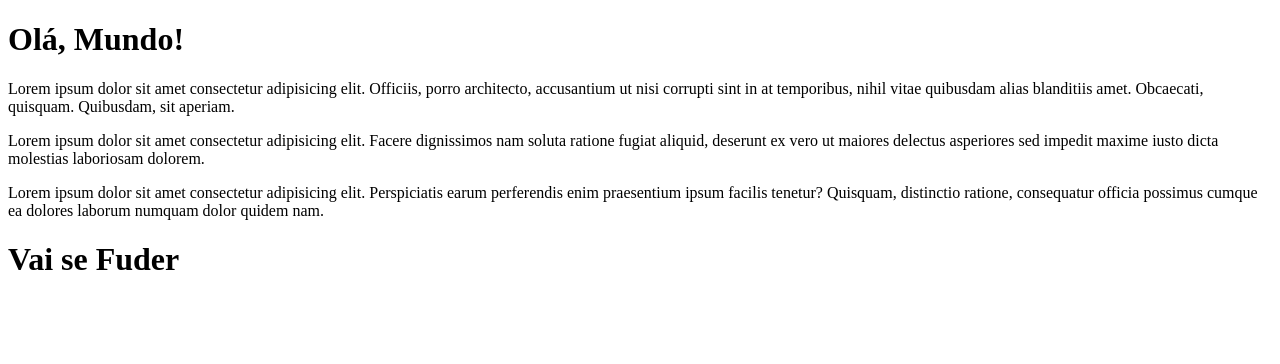
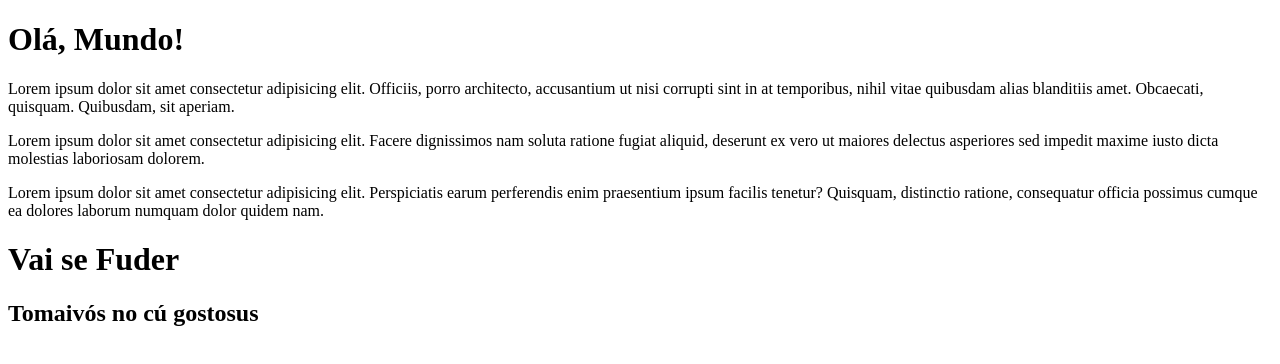
Before and after one commit to Thalles1809/Ola-Mundo, a plain HTML site: page Site exemplo/index.html in a window 1280 px wide. Drawn offline with Linux system fonts and the light colour scheme.

Commit message:
Alterei pela web

```diff
--- a/Site exemplo/index.html
+++ b/Site exemplo/index.html
@@ -19,6 +19,7 @@
         facilis tenetur? Quisquam, distinctio ratione, consequatur officia possimus cumque ea dolores laborum numquam
         dolor quidem nam.</p>
     <h1>Vai se Fuder</h1>
+    <h2>Tomaivós no cú gostosus <h2>
 </body>
 
 </html>
```
